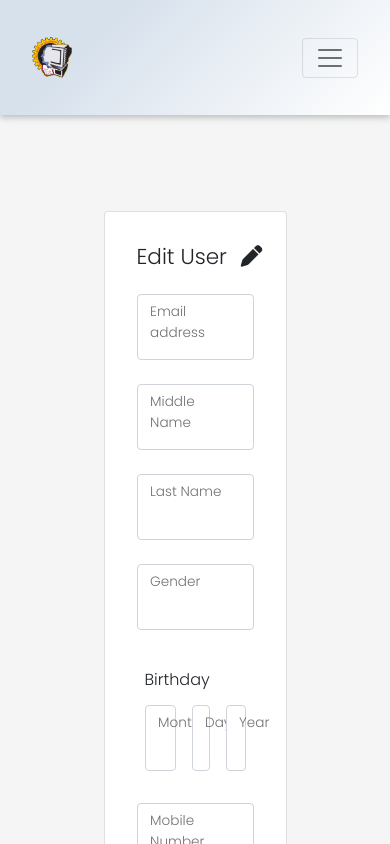
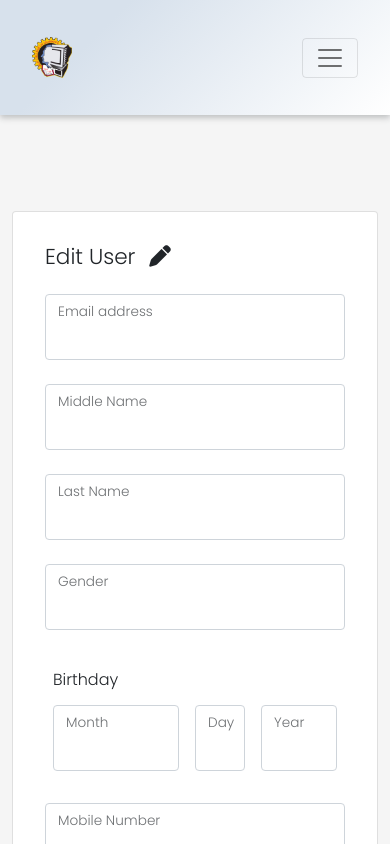
Before and after one commit to darwinpiodos/final-final-final-react, a React (Create React App) app: page /edituser/1 in a window 390 px wide. Shown: the top 844 px of the page. Built offline with nearby package versions, Linux system fonts and the light colour scheme; no server answers.

Commit message:
Save sa lang

```diff
--- a/src/App.css
+++ b/src/App.css
@@ -94,3 +94,14 @@ padding-top: 3%;;
 
 
 /* ListPage */
+
+
+
+
+@media screen and (max-width: 560px) {
+
+
+.width-cardd{
+  width: 450px !important;
+}
+  }
--- a/src/css/NavBar.css
+++ b/src/css/NavBar.css
@@ -108,6 +108,7 @@ background-image: linear-gradient(315deg, #ffffff 0%, #d7e1ec 74%);
     padding-left: 10px;
     width: 50%;
     height: 200%;
+    z-index: 1;
 
   }
 
--- a/src/pages/AddUser.js
+++ b/src/pages/AddUser.js
@@ -3,6 +3,7 @@ import NavBar from "../components/NavBar";
 import Footer from "../components/Footer";
 import { useHistory,useLocation } from 'react-router-dom';
 import swal from 'sweetalert';
+import '../App.css';
 window.swal = swal;
 
 function AddUser() {
@@ -99,7 +100,7 @@ function AddUser() {
         <div className="container-fluid m-0 p-0 d-flex flex-column justify-content-center align-items-center">
             <NavBar />
             <div className="container d-flex flex-column justify-content-center align-items-center">
-                <div className="card m-5 w-50" >
+                <div className="card m-5 w-50 width-cardd" >
 
 
 
--- a/src/pages/EditUser.js
+++ b/src/pages/EditUser.js
@@ -109,7 +109,9 @@ class EditUser extends Component
             <div className='container-fluid m-0 p-0'>
                 <NavBar/>
                 <div className='container w-100 pt-5 mt-5 d-flex align-items-center justify-content-center'>
-                <div className='card w-50 p-3'>
+
+
+                <div className='card w-50 p-3 width-cardd' >
 
                         <h4 className='pt-3 ms-3'>Edit User <i class="fa solid fa-pen ms-2"></i></h4>
 
```
